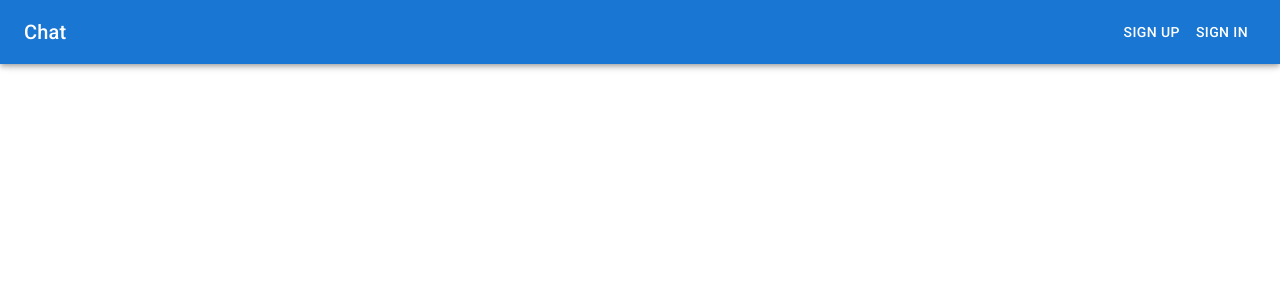
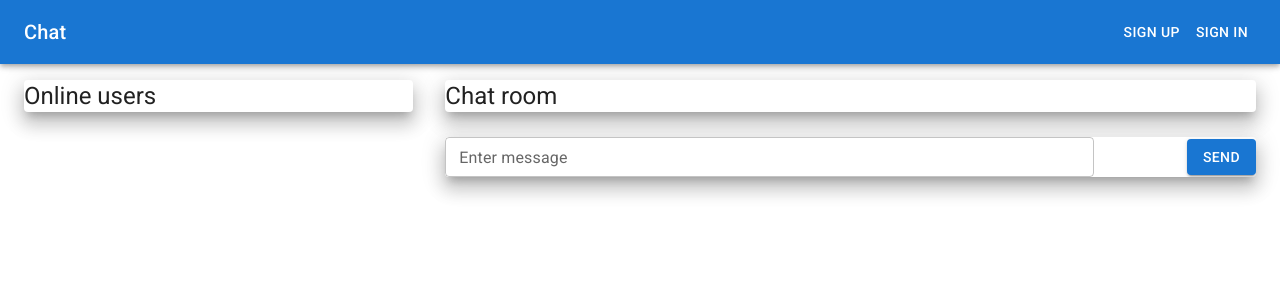
Before and after one commit to SpeedrunDi/Chat, a React (Create React App) app in the folder frontend/: page / in a window 1280 px wide. Shown: the top 300 px of the page. Built offline with nearby package versions, Linux system fonts and the light colour scheme.

Commit message:
CP-6 Added basic layout for main page

```diff
--- a/frontend/src/App.js
+++ b/frontend/src/App.js
@@ -1,9 +1,13 @@
 import Layout from "./components/UI/Layout/Layout";
+import {Route, Switch} from "react-router-dom";
+import Chat from "./containers/Chat/Chat";
 
 const App = () => {
   return (
     <Layout>
-
+      <Switch>
+        <Route path='/' exact component={Chat}/>
+      </Switch>
     </Layout>
   );
 }
--- /dev/null
+++ b/frontend/src/components/Messages/Messages.js
@@ -0,0 +1,28 @@
+import React from 'react';
+import {Button, Card, Grid, TextField, Typography} from "@mui/material";
+
+const Messages = () => {
+  return (
+    <Grid  item xs={8}>
+      <Grid container direction='column'>
+        <Grid item xs={10}>
+          <Card elevation={12}  sx={{marginBottom: '25px'}}>
+            <Typography variant='h5'>
+              Chat room
+            </Typography>
+          </Card>
+        </Grid>
+        <Grid item xs={2}>
+          <Card elevation={12} sx={{display: 'flex', alignItems: 'center', justifyContent: 'space-between'}}>
+            <TextField label='Enter message' variant='outlined' sx={{width: '80%'}} size='small'/>
+            <Button variant="contained">
+              Send
+            </Button>
+          </Card>
+        </Grid>
+      </Grid>
+    </Grid>
+  );
+};
+
+export default Messages;
--- /dev/null
+++ b/frontend/src/components/Users/Users.js
@@ -0,0 +1,14 @@
+import React from 'react';
+import {Card, Typography} from "@mui/material";
+
+const Users = () => {
+  return (
+    <Card elevation={12}>
+      <Typography variant='h5'>
+        Online users
+      </Typography>
+    </Card>
+  );
+};
+
+export default Users;
--- /dev/null
+++ b/frontend/src/containers/Chat/Chat.js
@@ -0,0 +1,17 @@
+import React from 'react';
+import {Grid} from "@mui/material";
+import Users from "../../components/Users/Users";
+import Messages from "../../components/Messages/Messages";
+
+const Chat = () => {
+  return (
+    <Grid container spacing={4}>
+      <Grid item xs={4}>
+        <Users/>
+      </Grid>
+      <Messages/>
+    </Grid>
+  );
+};
+
+export default Chat;
```
Also changed, not shown: 1 other file (tests, documents, lock files or other folders).
